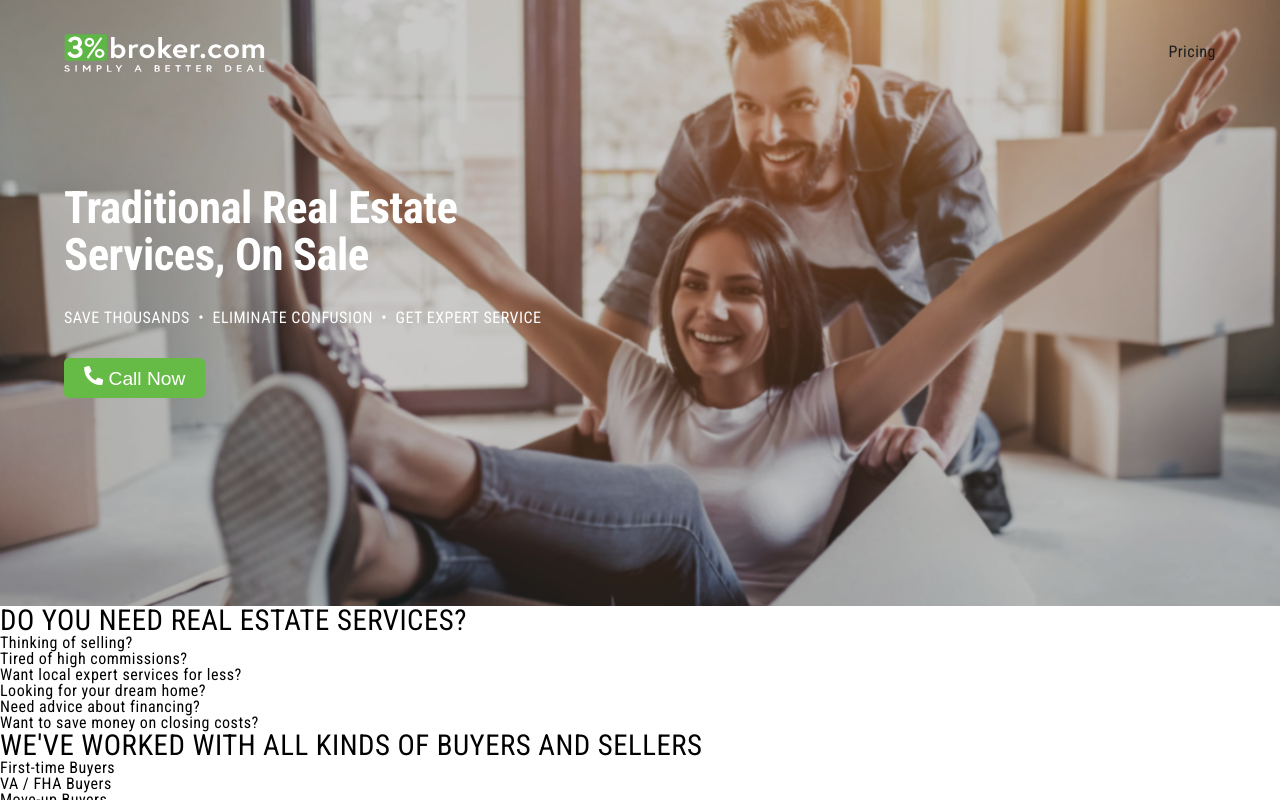
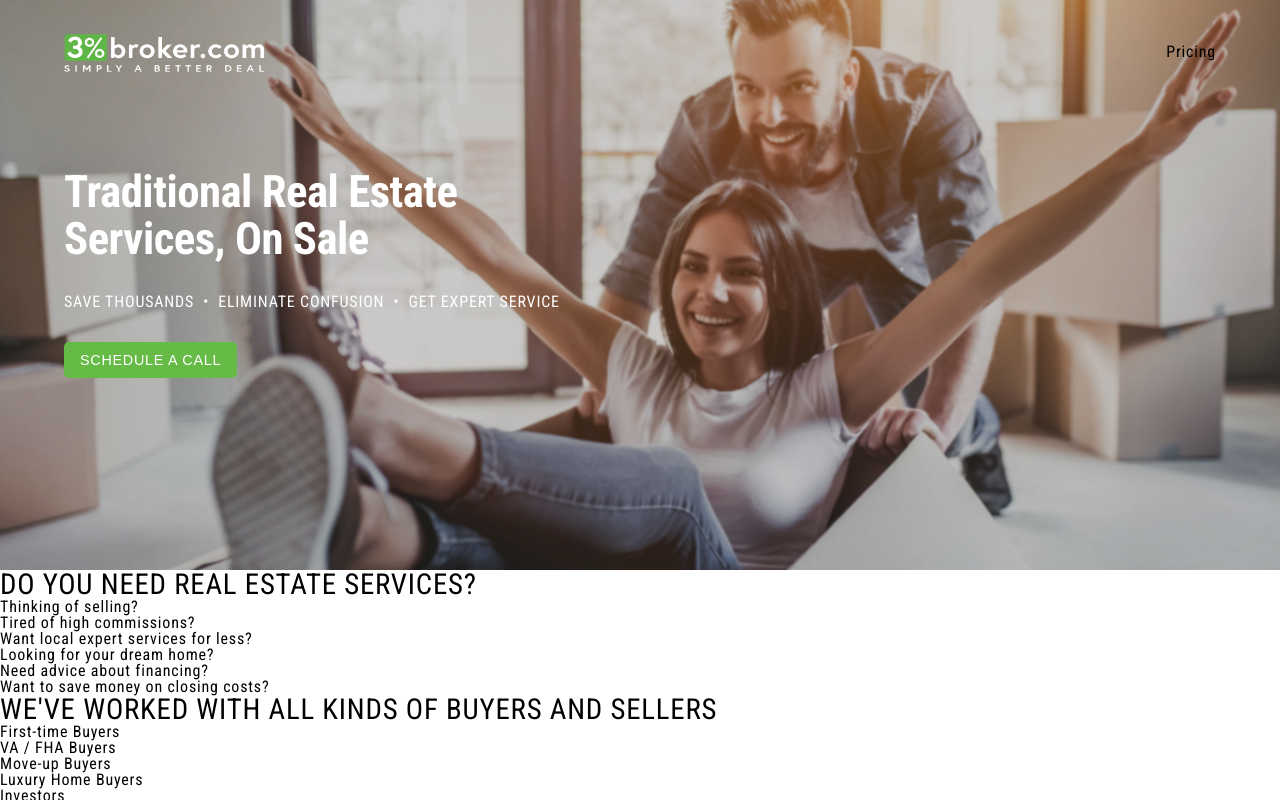
Before and after one commit to morgannewman/3percentbroker.com, a Gatsby site: page / in a window 1280 px wide. Shown: the top 800 px of the page. Built offline with nearby package versions, Linux system fonts and the light colour scheme; Gatsby itself is replaced by a stand-in of ours.

Commit message:
Updates CTA button

```diff
--- a/src/components/common/CTAButton.js
+++ b/src/components/common/CTAButton.js
@@ -3,9 +3,5 @@ import React from 'react';
 import { FaPhone as PhoneIcon } from 'react-icons/fa';
 
 export default function CTA() {
-  return (
-    <button className="cta-button">
-      <PhoneIcon className="cta-phone" /> Call Now
-    </button>
-  );
+  return <button className="cta-button">Schedule a Call</button>;
 }
--- a/src/styles/_colors.scss
+++ b/src/styles/_colors.scss
@@ -1,6 +1,6 @@
 $green: #66bb46;
-$accent: #007700;
-$off-white: #f7f9fc;
+$light-accent: lighten($green, 20%);
+$dark-accent: #007700;
 
 $dark-gray: #444444;
 $dark-grey: #444444;
@@ -8,3 +8,4 @@ $light-gray: #e5e5e5;
 $light-grey: #e5e5e5;
 
 $black: #1c1c1c;
+$off-white: #f7f9fc;
--- a/src/styles/_typography.scss
+++ b/src/styles/_typography.scss
@@ -1,8 +1,16 @@
 html {
   font-size: 16px;
   font-family: 'Roboto Condensed', 'sans-serif';
-  letter-spacing: 0.5px;
+  letter-spacing: 0.05em;
   color: $black;
+}
+
+::selection {
+  background: $light-accent; /* WebKit/Blink Browsers */
+}
+
+*:focus {
+  outline: 3px solid $light-accent;
 }
 
 h1 {
@@ -32,7 +40,7 @@ h6 {
 a,
 a:link,
 a:visited {
-  color: $black;
+  color: inherit;
   text-decoration: none;
   cursor: pointer;
 }
--- a/src/styles/components/_CTAButton.scss
+++ b/src/styles/components/_CTAButton.scss
@@ -3,11 +3,15 @@ $color: $green;
 .cta-button {
   color: white;
   background-color: $color;
-  font-size: 1.2em;
+  font-size: .9rem;
+  text-transform: uppercase;
+  letter-spacing: 0.05em;
+
+  // font-weight: 700;
 
   border: 0px;
   border-radius: 5px;
-  padding: 8px 20px;
+  padding: 10px 16px;
 
   &:hover,
   &:active {
@@ -17,8 +21,3 @@ $color: $green;
     background-color: $color;
   }
 }
-
-.cta-phone {
-  color: white;
-  transform: rotate(90deg);
-}
--- a/src/styles/components/_Hero.scss
+++ b/src/styles/components/_Hero.scss
@@ -43,8 +43,8 @@
   }
 
   color: white;
-  padding-top: 5rem !important;
-  padding-bottom: 5rem !important;
+  padding-top: 4rem !important;
+  padding-bottom: 4rem !important;
 }
 
 .hero-content > h1 {
@@ -59,7 +59,7 @@
   padding-bottom: 1rem;
 
   // The point where the ul becomes 1 line
-  @media (min-width: 1217px) {
+  @media (min-width: 1264px) {
     padding-bottom: 2rem;
   }
   // Removes baseline padding
```
